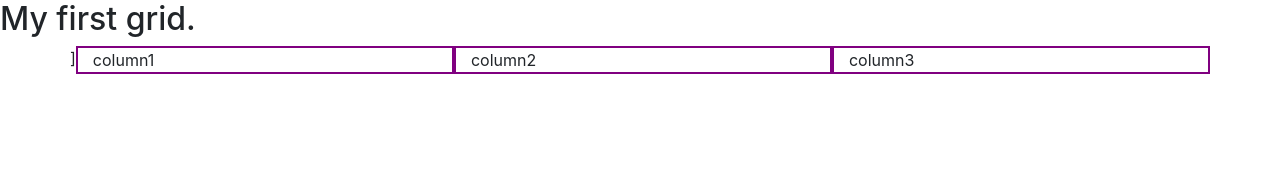
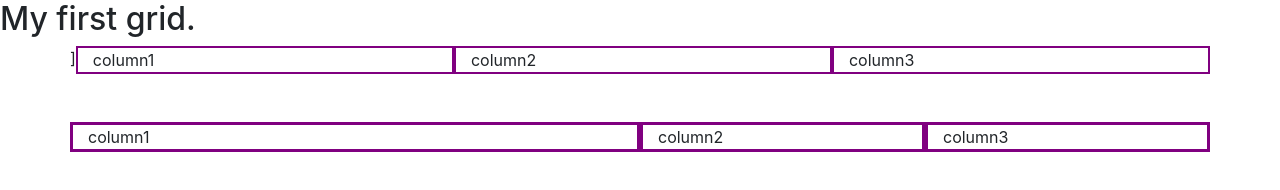
Before and after one commit to tashawambui/introduction-to-bootstrap, a plain HTML site: page index.html in a window 1280 px wide. Drawn offline with nearby package versions, Linux system fonts and the light colour scheme.

Commit message:
unequal grid

```diff
--- a/index.html
+++ b/index.html
@@ -21,5 +21,15 @@
 </div>
 
     </div>
+    <br><br>
+    <div class="container">
+<div class="row">
+    <div class="col-sm-6" style="border: 3px solid purple;">column1</div>
+    <div class="col-sm-3" style="border: 3px solid purple;">column2</div>
+<div class="col-sm-3" style="border: 3px solid purple;">column3</div>
+
+</div>
+
+    </div>
 </body>
 </html>
```
